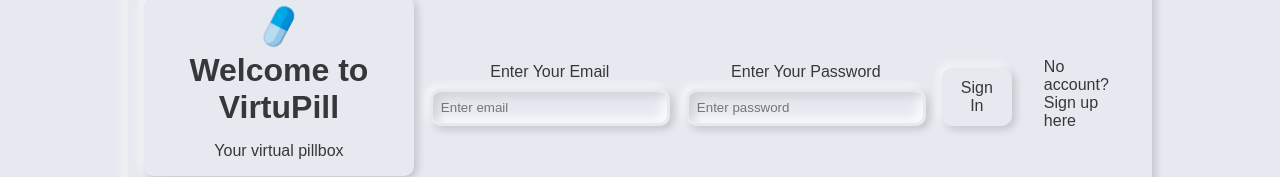
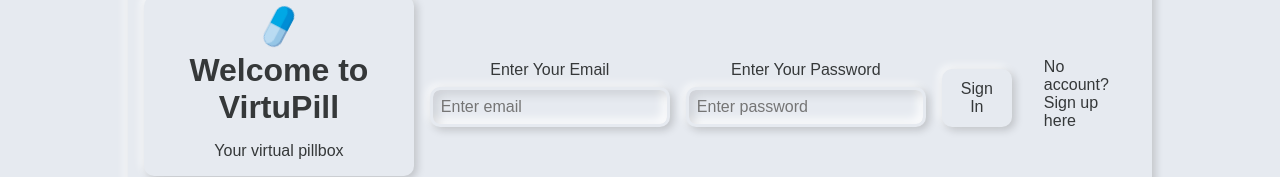
Before and after one commit to ryeetc/capstone-client, a React (Create React App) app: page / in a window 1280 px wide. Shown: the part 282-459 px from the top of the page. Built offline with nearby package versions, Linux system fonts and the light colour scheme.

Commit message:
change input font-size

```diff
--- a/src/App.scss
+++ b/src/App.scss
@@ -18,8 +18,12 @@ h1, h2, h3, h4 {
 }
 
 textarea {
+    font-size: 1rem;
     font-family: Arial, Helvetica, sans-serif;
     background-color: #e6eaf0;
     border-radius: 10px;
     border: none;
 }
+input {
+    font-size: 1rem;
+}
```
